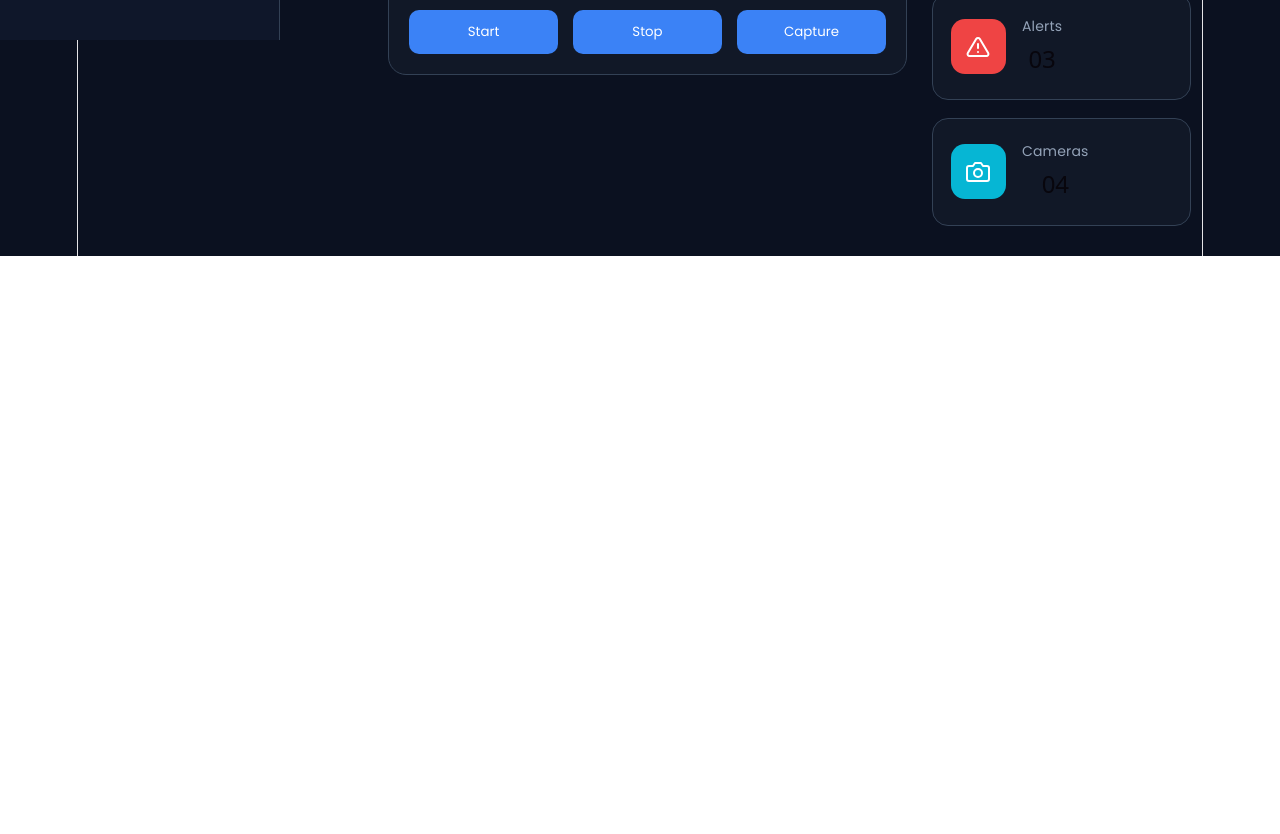
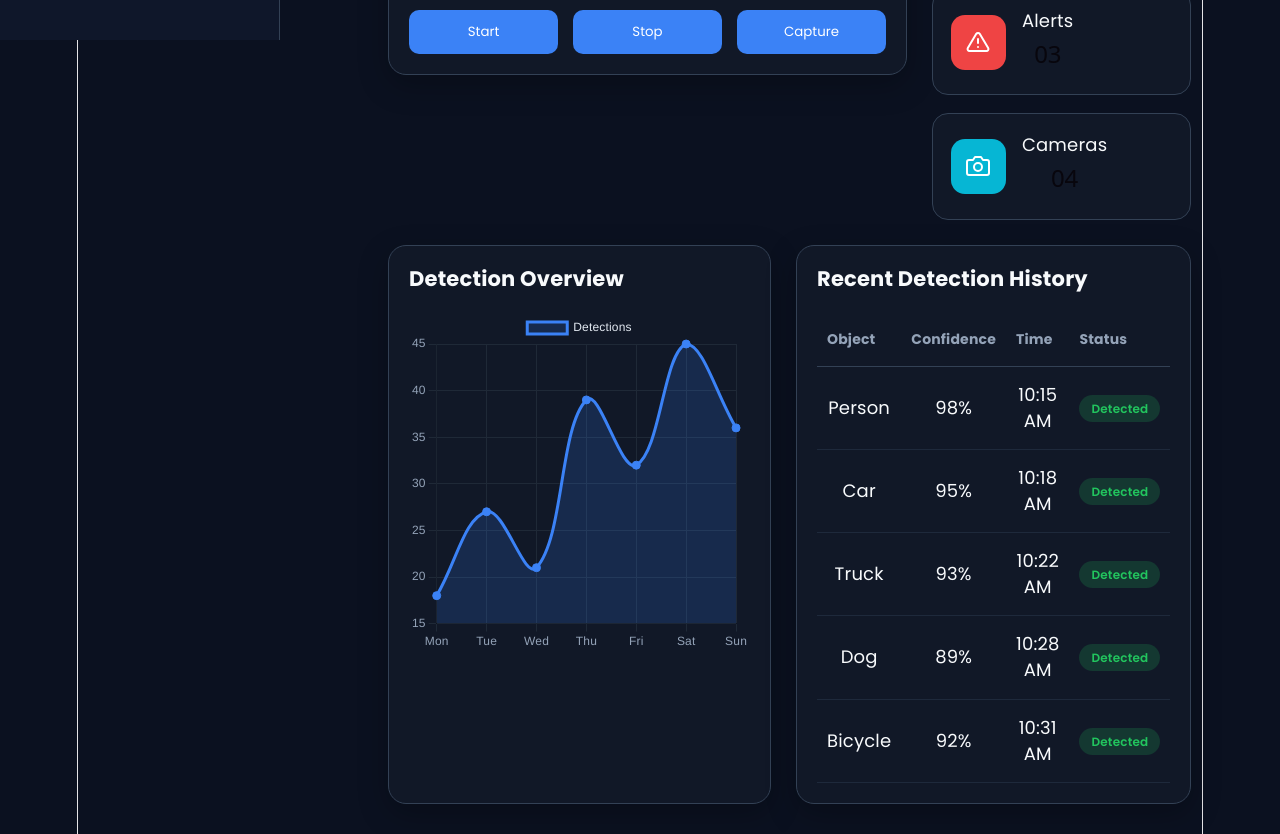
Before and after one commit to Soujana77/CodeAlpha_VisionGuard_AI, a React app in the folder frontend/: page / in a window 1280 px wide. Shown: the part 760-1594 px from the top of the page. Before the commit the page ends 1016 px from the top, so only its background shows below. Built offline with nearby package versions, Linux system fonts and the light colour scheme; the HTML template or start-up script is replaced by a standard one.

Commit message:
Add detection overview chart and history dashboard

```diff
--- a/frontend/src/components/dashboard/DashboardGrid.jsx
+++ b/frontend/src/components/dashboard/DashboardGrid.jsx
@@ -1,8 +1,11 @@
 import LiveCameraCard from "./LiveCameraCard";
 import StatsGrid from "./StatsGrid";
+import DetectionChart from "./DetectionChart";
+import DetectionHistory from "./DetectionHistory";
 
 function DashboardGrid() {
   return (
+    <div className="dashboard-wrapper">
       <div className="dashboard-grid">
 
         <div className="camera-section">
@@ -14,6 +17,15 @@ function DashboardGrid() {
         </div>
 
       </div>
+
+      <div className="dashboard-bottom">
+
+        <DetectionChart />
+
+        <DetectionHistory />
+
+      </div>
+    </div>
   );
 }
 
--- /dev/null
+++ b/frontend/src/components/dashboard/DetectionChart.jsx
@@ -0,0 +1,84 @@
+import {
+  Chart as ChartJS,
+  CategoryScale,
+  LinearScale,
+  PointElement,
+  LineElement,
+  Tooltip,
+  Legend,
+  Filler,
+} from "chart.js";
+
+import { Line } from "react-chartjs-2";
+
+ChartJS.register(
+  CategoryScale,
+  LinearScale,
+  PointElement,
+  LineElement,
+  Tooltip,
+  Legend,
+  Filler
+);
+
+function DetectionChart() {
+  const data = {
+    labels: ["Mon", "Tue", "Wed", "Thu", "Fri", "Sat", "Sun"],
+    datasets: [
+      {
+        label: "Detections",
+        data: [18, 27, 21, 39, 32, 45, 36],
+        borderColor: "#3B82F6",
+        backgroundColor: "rgba(59,130,246,.18)",
+        fill: true,
+        tension: 0.4,
+        pointRadius: 4,
+        pointBackgroundColor: "#3B82F6",
+      },
+    ],
+  };
+
+  const options = {
+    responsive: true,
+    maintainAspectRatio: false,
+    plugins: {
+      legend: {
+        labels: {
+          color: "#E2E8F0",
+        },
+      },
+    },
+    scales: {
+      x: {
+        ticks: {
+          color: "#94A3B8",
+        },
+        grid: {
+          color: "#1F2937",
+        },
+      },
+      y: {
+        ticks: {
+          color: "#94A3B8",
+        },
+        grid: {
+          color: "#1F2937",
+        },
+      },
+    },
+  };
+
+  return (
+    <div className="chart-card">
+      <div className="card-header">
+        <h3>Detection Overview</h3>
+      </div>
+
+      <div className="chart-container">
+        <Line data={data} options={options} />
+      </div>
+    </div>
+  );
+}
+
+export default DetectionChart;
--- a/frontend/src/components/dashboard/DetectionHistory.jsx
+++ b/frontend/src/components/dashboard/DetectionHistory.jsx
@@ -0,0 +1,70 @@
+const history = [
+  {
+    object: "Person",
+    confidence: "98%",
+    time: "10:15 AM",
+    status: "Detected",
+  },
+  {
+    object: "Car",
+    confidence: "95%",
+    time: "10:18 AM",
+    status: "Detected",
+  },
+  {
+    object: "Truck",
+    confidence: "93%",
+    time: "10:22 AM",
+    status: "Detected",
+  },
+  {
+    object: "Dog",
+    confidence: "89%",
+    time: "10:28 AM",
+    status: "Detected",
+  },
+  {
+    object: "Bicycle",
+    confidence: "92%",
+    time: "10:31 AM",
+    status: "Detected",
+  },
+];
+
+function DetectionHistory() {
+  return (
+    <div className="history-card">
+      <div className="card-header">
+        <h3>Recent Detection History</h3>
+      </div>
+
+      <table className="history-table">
+        <thead>
+          <tr>
+            <th>Object</th>
+            <th>Confidence</th>
+            <th>Time</th>
+            <th>Status</th>
+          </tr>
+        </thead>
+
+        <tbody>
+          {history.map((item, index) => (
+            <tr key={index}>
+              <td>{item.object}</td>
+              <td>{item.confidence}</td>
+              <td>{item.time}</td>
+              <td>
+                <span className="status-badge">
+                  {item.status}
+                </span>
+              </td>
+            </tr>
+          ))}
+        </tbody>
+      </table>
+    </div>
+  );
+}
+
+export default DetectionHistory;
--- a/frontend/src/styles/dashboard.css
+++ b/frontend/src/styles/dashboard.css
@@ -1,135 +1,217 @@
-.dashboard-header{
-    margin-bottom:25px;
+.dashboard-header {
+  margin-bottom: 25px;
 }
 
-.dashboard-header h1{
-    font-size:34px;
-    font-weight:700;
+.dashboard-header h1 {
+  font-size: 34px;
+  font-weight: 700;
 }
 
-.dashboard-header p{
-    color:#94A3B8;
-    margin-top:5px;
+.dashboard-header p {
+  color: #94a3b8;
+  margin-top: 5px;
 }
 
-.dashboard-grid{
-    display:grid;
-    grid-template-columns:2fr 1fr;
-    gap:25px;
-    align-items:start;
+/* ===========================
+   TOP GRID
+=========================== */
+
+.dashboard-wrapper {
+  display: flex;
+  flex-direction: column;
+  gap: 25px;
 }
 
-.camera-card{
-    background:#111827;
-    border:1px solid #334155;
-    border-radius:18px;
-    padding:20px;
+.dashboard-grid {
+  display: grid;
+  grid-template-columns: 2fr 1fr;
+  gap: 25px;
+  align-items: start;
 }
 
-.card-header{
-    display:flex;
-    justify-content:space-between;
-    align-items:center;
-    margin-bottom:20px;
+.camera-card,
+.chart-card,
+.history-card {
+  background: #111827;
+  border: 1px solid #334155;
+  border-radius: 18px;
+  padding: 20px;
+  box-shadow: 0 10px 30px rgba(0, 0, 0, .25);
 }
 
-.live-badge{
-    background:#22C55E;
-    color:white;
-    padding:6px 12px;
-    border-radius:20px;
-    font-size:12px;
+.card-header {
+  display: flex;
+  justify-content: space-between;
+  align-items: center;
+  margin-bottom: 20px;
 }
 
-.camera-screen{
-    height:420px;
-    background:#1E293B;
-    border-radius:14px;
-    display:flex;
-    flex-direction:column;
-    justify-content:center;
-    align-items:center;
-    color:#94A3B8;
+.live-badge {
+  background: #22c55e;
+  color: white;
+  padding: 6px 12px;
+  border-radius: 20px;
+  font-size: 12px;
+  font-weight: 600;
 }
 
-.camera-actions{
-    display:flex;
-    gap:15px;
-    margin-top:20px;
+/* ===========================
+   CAMERA
+=========================== */
+
+.camera-screen {
+  height: 420px;
+  background: #1e293b;
+  border-radius: 14px;
+  display: flex;
+  flex-direction: column;
+  justify-content: center;
+  align-items: center;
+  color: #94a3b8;
 }
 
-.camera-actions button{
-    flex:1;
-    background:#3B82F6;
-    color:white;
-    padding:12px;
-    border-radius:10px;
+.camera-actions {
+  display: flex;
+  gap: 15px;
+  margin-top: 20px;
 }
 
-.stats-grid{
-    display:grid;
-    grid-template-columns:1fr;
-    gap:18px;
+.camera-actions button {
+  flex: 1;
+  background: #3b82f6;
+  color: white;
+  border: none;
+  padding: 12px;
+  border-radius: 10px;
+  cursor: pointer;
+  transition: .25s;
 }
 
-.stat-card{
-    background:#111827;
-    border:1px solid #334155;
-    border-radius:16px;
-    padding:18px;
-    display:flex;
-    align-items:center;
-    gap:16px;
+.camera-actions button:hover {
+  background: #2563eb;
 }
 
-.stat-icon{
-    width:55px;
-    height:55px;
-    border-radius:14px;
-    display:flex;
-    justify-content:center;
-    align-items:center;
-    color:white;
-    font-size:24px;
+/* ===========================
+   STATS
+=========================== */
+
+.stats-grid {
+  display: grid;
+  gap: 18px;
 }
 
-.stat-card span{
-    color:#94A3B8;
-    font-size:14px;
+.stat-card {
+  background: #111827;
+  border: 1px solid #334155;
+  border-radius: 16px;
+  padding: 18px;
+  display: flex;
+  gap: 16px;
+  align-items: center;
+  transition: .25s;
 }
 
-.stat-card h2{
-    margin-top:6px;
+.stat-card:hover {
+  transform: translateY(-4px);
 }
 
-@media(max-width:1100px){
-
-.dashboard-grid{
-
-grid-template-columns:1fr;
-
+.stat-icon {
+  width: 55px;
+  height: 55px;
+  border-radius: 14px;
+  display: flex;
+  justify-content: center;
+  align-items: center;
+  color: white;
+  font-size: 24px;
 }
 
-.stats-grid{
-
-grid-template-columns:repeat(2,1fr);
-
+.stat-card h4 {
+  margin: 0;
+  color: #94a3b8;
+  font-size: 14px;
 }
 
+.stat-card h2 {
+  margin-top: 6px;
 }
 
-@media(max-width:768px){
+/* ===========================
+   BOTTOM
+=========================== */
 
-.stats-grid{
-
-grid-template-columns:1fr;
-
+.dashboard-bottom {
+  display: grid;
+  grid-template-columns: 2fr 1fr;
+  gap: 25px;
 }
 
-.camera-actions{
-
-flex-direction:column;
-
+.chart-container {
+  height: 340px;
 }
 
+.history-table {
+  width: 100%;
+  border-collapse: collapse;
 }
+
+.history-table th {
+  text-align: left;
+  color: #94a3b8;
+  padding: 14px 10px;
+  border-bottom: 1px solid #334155;
+  font-size: 14px;
+}
+
+.history-table td {
+  padding: 15px 10px;
+  border-bottom: 1px solid #1e293b;
+}
+
+.history-table tbody tr:hover {
+  background: rgba(59, 130, 246, .08);
+}
+
+.status-badge {
+  background: rgba(34, 197, 94, .18);
+  color: #22c55e;
+  padding: 5px 12px;
+  border-radius: 30px;
+  font-size: 12px;
+  font-weight: 600;
+}
+
+/* ===========================
+   RESPONSIVE
+=========================== */
+
+@media (max-width:1100px) {
+
+  .dashboard-grid,
+  .dashboard-bottom {
+    grid-template-columns: 1fr;
+  }
+
+  .stats-grid {
+    grid-template-columns: repeat(2,1fr);
+  }
+}
+
+@media (max-width:768px) {
+
+  .stats-grid {
+    grid-template-columns: 1fr;
+  }
+
+  .camera-actions {
+    flex-direction: column;
+  }
+
+  .chart-container {
+    height: 280px;
+  }
+
+  .history-table {
+    font-size: 14px;
+  }
+}
```
Lines whose indentation alone changed are shown as unchanged.
